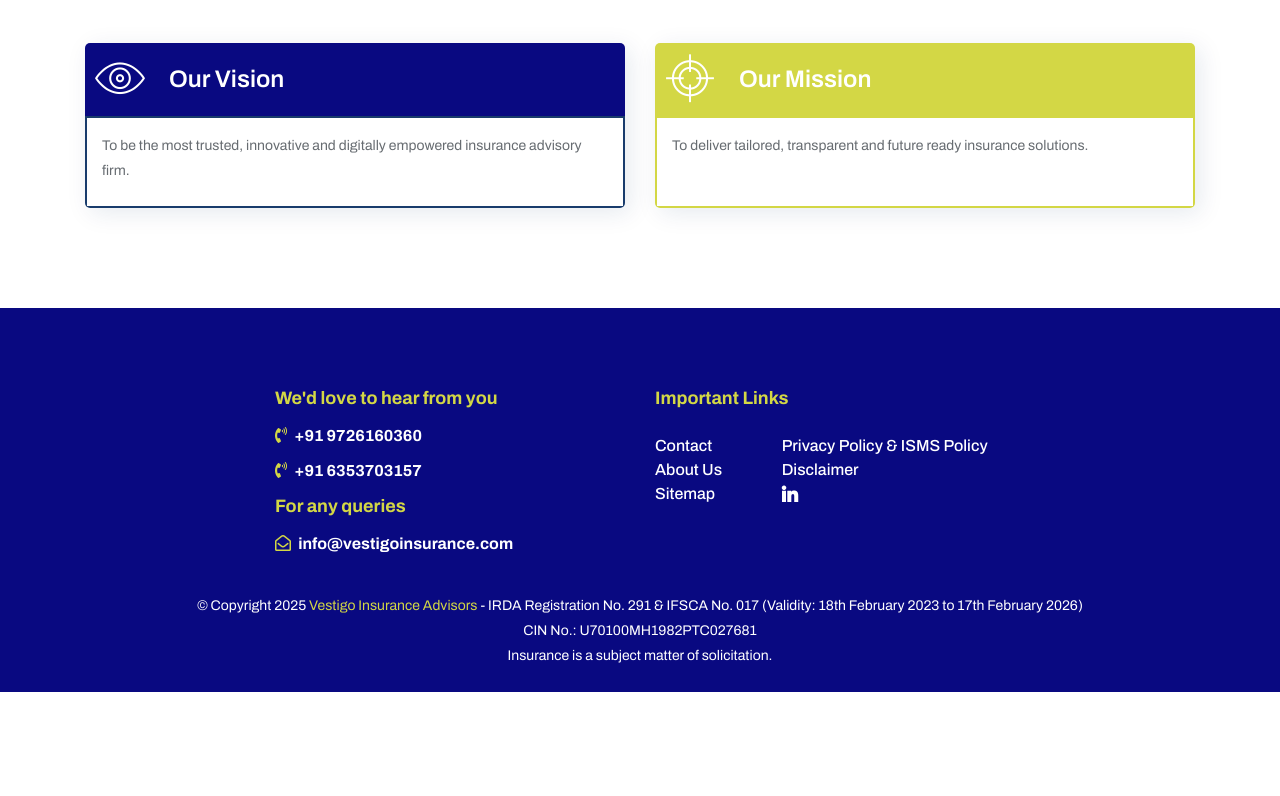
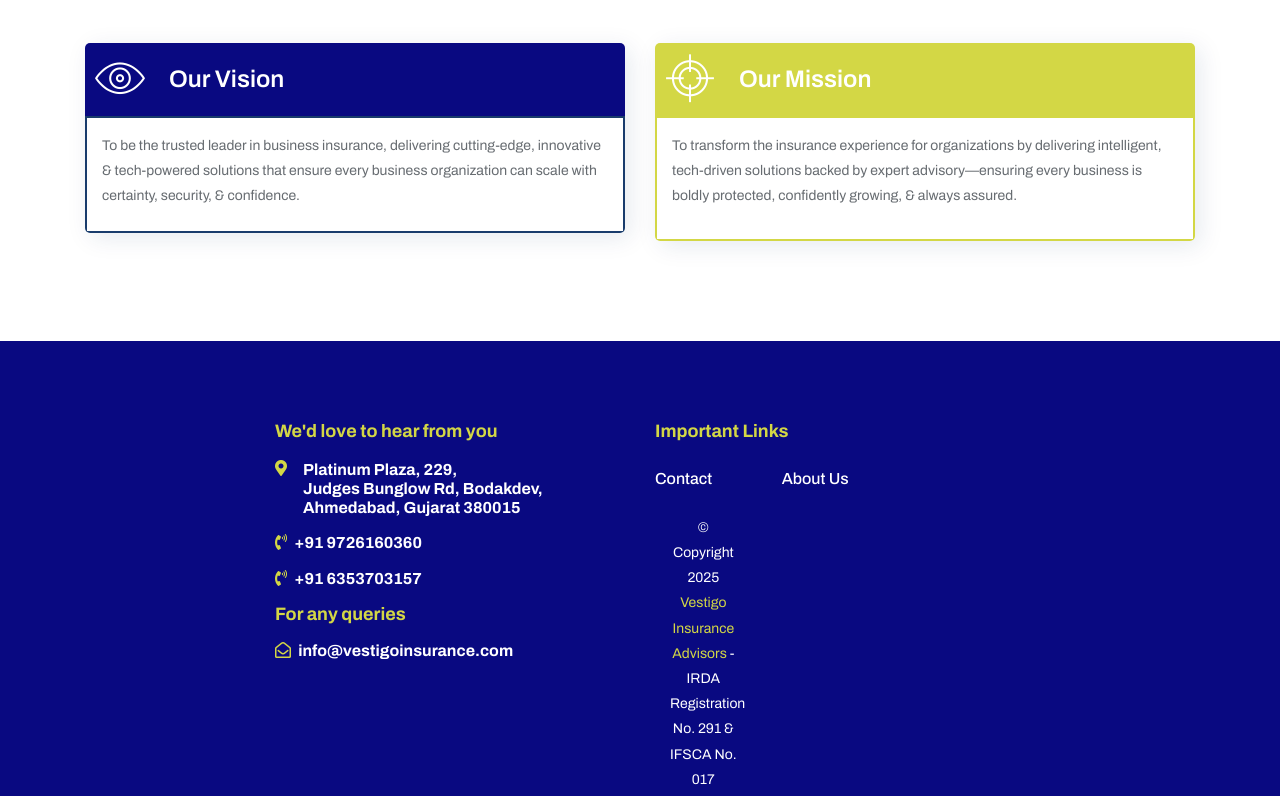
Before and after one commit to parthadesai/vestigo, a plain HTML site: page who-we-are.html in a window 1280 px wide. Shown: the part 1340-2136 px from the top of the page. Before the commit the page ends 2032 px from the top, so only its background shows below. Drawn offline with nearby package versions, Linux system fonts and the light colour scheme.

Commit message:
Update content

```diff
--- a/who-we-are.html
+++ b/who-we-are.html
@@ -72,8 +72,7 @@
         <div class="row">
           <div class="col-sm-12">
             <nav class="navbar navbar-static-top navbar-expand-lg">
-                        <button type="button" class="navbar-toggler" data-toggle="collapse"
-                            data-target=".navbar-collapse"><i class="fas fa-align-left"></i></button>
+              <button type="button" class="navbar-toggler" data-toggle="collapse" data-target=".navbar-collapse"><i class="fas fa-align-left"></i></button>
               <a class="navbar-brand" href="index.html">
                 <img class="img-fluid" src="images/logo.png" alt="logo">
               </a>
@@ -91,7 +90,6 @@
                 </ul>
               </div>
             </nav>
-                </div>
           </div>
         </div>
     </header>
@@ -183,19 +181,9 @@
           </div>
           <div class="col-12 col-lg-5 order-md-1 py-5">
               <h4 class="font-weight-bold display-4 text-white">About Us</h4>
-                    <p class="text-white">Vestigo is a Composite <a class="text-white" href="index.html">Insurance
-                            Broker</a> regulated by Insurance Regulatory and Development Authority of India (IRDAI). At
-                        Vestigo, we focus on building relationships and the confidence of our partners. As a
-                        partner-focused company, we provide clients with unparalleled, best-in-class services.</p>
-                    <p class="text-white">As one of the leading insurance brokers headquartered in Mumbai, India, we
-                        have strategic partners in over 120 countries to service your insurance needs. Having mastered
-                        the art of understanding, interpreting, and pre-empting the different kinds of risks that our
-                        clients face, we have become truly empowered, and in return, we empower them with confidence
-                        even during uncertain times.</p>
-                    <p class="text-white">We have equipped ourselves with extensive resources that enable us to reinvent
-                        the Indian insurance landscape, providing clients with path-breaking and future-facing risk
-                        management programs based on global best practices.</p>
-                </div>
+              <p class="text-white">Vestigo is a Composite <a class="text-white" href="index.html">Insurance Broker</a> regulated by Insurance Regulatory and Development Authority of India (IRDAI). At Vestigo, we focus on building relationships and the confidence of our partners. As a partner-focused company, we provide clients with unparalleled, best-in-class services.</p>
+              <p class="text-white">As one of the leading insurance brokers headquartered in Mumbai, India, we have strategic partners in over 120 countries to service your insurance needs. Having mastered the art of understanding, interpreting, and pre-empting the different kinds of risks that our clients face, we have become truly empowered, and in return, we empower them with confidence even during uncertain times.</p>
+              <p class="text-white">We have equipped ourselves with extensive resources that enable us to reinvent the Indian insurance landscape, providing clients with path-breaking and future-facing risk management programs based on global best practices.</p>
           </div>
         </div>
     </section>
@@ -260,8 +248,12 @@
                 <h4 class="mb-0 ml-4 feature-info-title text-white">Our Vision</h4>
               </div>
               <div class="feature-info-content" style="border: 2px solid #193c6c;">
-                            <p class="mb-2">To be the most trusted, innovative and digitally empowered insurance
-                                advisory firm.</p>
+                <p class="mb-2">
+                  To be the trusted leader in business insurance, delivering
+                  cutting-edge, innovative & tech-powered solutions that ensure
+                  every business organization can scale with certainty, security, &
+                  confidence.
+                </p>
               </div>
             </div>
           </div>
@@ -272,7 +264,12 @@
                 <h4 class="mb-0 ml-4 feature-info-title text-white">Our Mission</h4>
               </div>
               <div class="feature-info-content" style="border: 2px solid #d3d745; min-height: 92px;">
-                            <p class="mb-3">To deliver tailored, transparent and future ready insurance solutions.</p>
+                <p class="mb-3">
+                  To transform the insurance experience for organizations by
+                  delivering intelligent, tech-driven solutions backed by expert
+                  advisory—ensuring every business is boldly protected, confidently
+                  growing, & always assured.
+                </p>
               </div>
             </div>
           </div>
@@ -342,28 +339,22 @@
       <div class="container">
         <div class="row">
           <div class="col-md-2 mt-md-0"></div>
-                <div class="col-md-4 mt-4 mt-md-0">
+          <div class="col-md-4 mt-4 mt-md-0 pr-10">
               <h5 class="text-secondary">We'd love to hear from you</h5>
-                    <!-- <p class="h6 text-white" style="display: inline-flex;">
-                <i class="fas fa-map-marker-alt mr-3 text-secondary mb-2 mb-sm-0"></i> Vestigo Insurance Advisors
-                Website- www.vestigo.com
-                Email ID- info@vestigoinsurance.com
-
-              </p> -->
-                    <p class="h6 text-white">
-                        <a href="tel: +919726160360"><i
-                                class="fas fa-phone-volume mr-1 text-secondary mb-0 mb-sm-0"></i> +91 9726160360</a>
+              <p class="h6 text-white" style="display: inline-flex;">
+                <i class="fas fa-map-marker-alt mr-3 text-secondary mb-2 mb-sm-0"></i>
+                Platinum Plaza, 229, <br>Judges Bunglow Rd, Bodakdev,<br> Ahmedabad, Gujarat 380015
               </p>
                <p class="h6 text-white">
-                        <a href="tel: +916353703157"><i
-                                class="fas fa-phone-volume mr-1 text-secondary mb-0 mb-sm-0"></i> +91 6353703157</a>
+                <a href="tel: +919726160360"><i class="fas fa-phone-volume mr-1 text-secondary mb-0 mb-sm-0"></i> +91 9726160360</a>
+              </p>
+              <p class="h6 text-white">
+                <a href="tel: +916353703157"><i class="fas fa-phone-volume mr-1 text-secondary mb-0 mb-sm-0"></i> +91 6353703157</a>
               </p>
 
 <h5 class="text-secondary">For any queries</h5>
             <p class="h6 text-white">
-                        <a href="mailto: info@vestigoinsurance.com"><i
-                                class="far fa-envelope-open mr-1 text-secondary mb-0 mb-sm-0"></i>
-                            info@vestigoinsurance.com</a>
+              <a href="mailto: info@vestigoinsurance.com"><i class="far fa-envelope-open mr-1 text-secondary mb-0 mb-sm-0"></i> info@vestigoinsurance.com</a>
             </p>
           </div>
           <!-- <div class="col-md-4 mt-4 mt-md-0">
@@ -388,11 +379,12 @@
                 <div class="d-flex align-items-center">
                     <h6 class="mb-0 text-white"><a href="contact.html">Contact</a></h6>
                 </div>
-                        </div>
-                        <div class="col-md-8">
-                            <div class="d-flex align-items-center">
-                                <h6 class="mb-0 text-white"><a href="privacy-policy.html">Privacy Policy & ISMS
-                                        Policy</a></h6>
+                <div class="col-md-2 mt-md-0"></div>
+                <div class="col-md-12 mt-4 mt-md-0 text-center">
+                    <p class="mb-0 text-white mt-4">© Copyright 2025 <a href="index.html" class="text-secondary">Vestigo
+                            Insurance Advisors</a> - IRDA Registration No. 291 & IFSCA No. 017 (Validity: 18th February
+                        2023 to 17th February 2026) <br> CIN No.: U70100MH1982PTC027681 <br> Insurance is a subject
+                        matter of solicitation.</p>
                 </div>
               </div>
               <div class="col-md-4">
@@ -412,19 +404,14 @@
               </div>
               <div class="col-md-8 mt-1">
                 <div class="d-flex align-items-center">
-                                <h5 class="mb-0 text-white"><a href="#" target="_blank" rel="noopener noreferrer"><i
-                                            class="fab fa-linkedin-in"></i></a></h5>
+                  <h5 class="mb-0 text-white"><a href="https://www.linkedin.com/company/vestigo-insurance-advisors/" target="_blank" rel="noopener noreferrer"><i class="fab fa-linkedin-in"></i></a></h5>
                 </div>
               </div>
             </div>
           </div>
           <div class="col-md-2 mt-md-0"></div>
           <div class="col-md-12 mt-4 mt-md-0 text-center">
-                    <p class="mb-0 text-white mt-4">© Copyright 2025 <a href="index.html" class="text-secondary">Vestigo
-                            Insurance Advisors</a> - IRDA Registration No. 291 & IFSCA No. 017 (Validity: 18th February
-                        2023 to 17th February 2026) <br> CIN No.: U70100MH1982PTC027681 <br> Insurance is a subject
-                        matter of solicitation.</p>
-                </div>
+            <p class="mb-0 text-white mt-4">© Copyright 2025 <a href="index.html" class="text-secondary">Vestigo Insurance Advisors</a> , Insurance is a subject matter of solicitation.</p>
           </div>
         </div>
     </footer>
```
Lines whose indentation alone changed are shown as unchanged.
